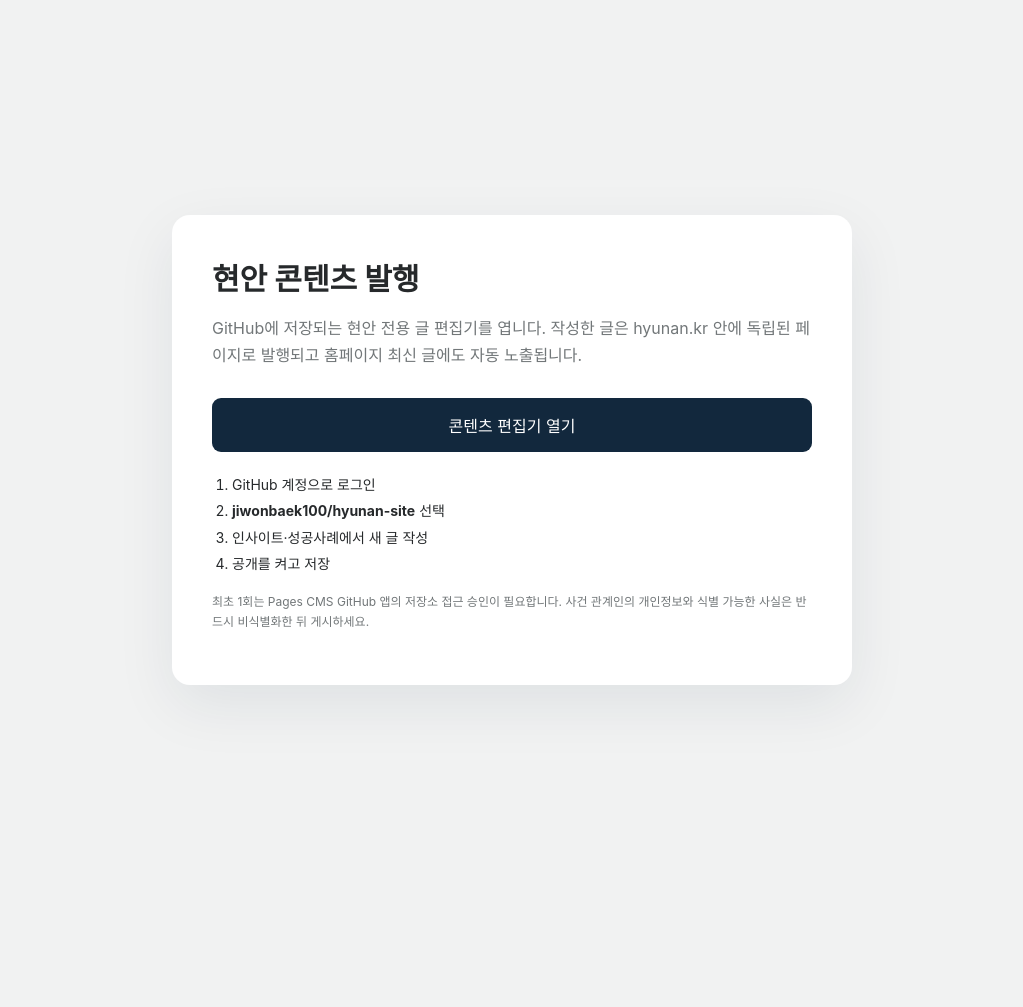
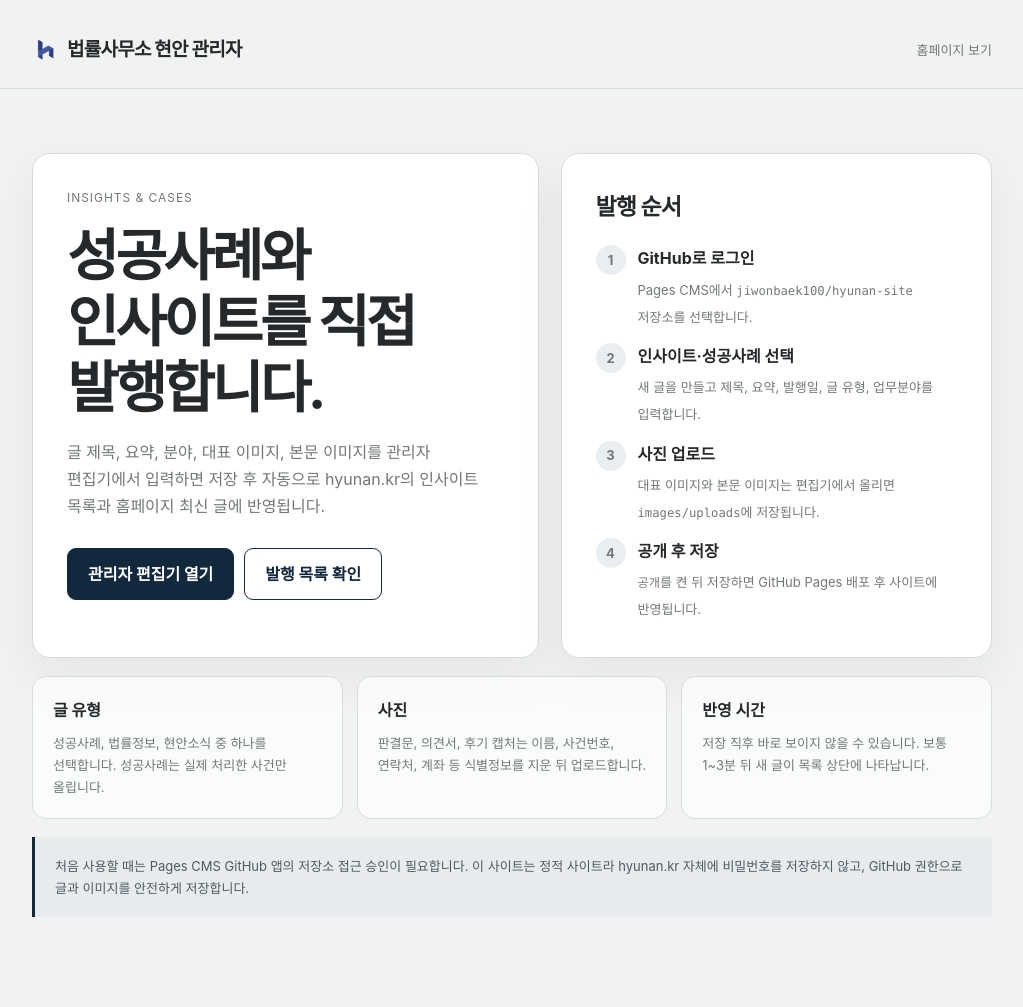
Before and after one commit to jiwonbaek100/hyunan-site, a Jekyll site: the page admin/index.html, which Jekyll copies as it is, in a window 1280 px wide. Shown: the whole page, without its empty margins (128-1151 px from the left). Built offline with Jekyll 4.4.1, drawn with Linux system fonts in a browser that asks for light colours; before the commit the page ends 900 px from its top, so only the background shows below that.

Commit message:
관리자 콘텐츠 발행 안내 개선

```diff
--- a/admin/index.html
+++ b/admin/index.html
@@ -1 +1,84 @@
-<!doctype html><html lang="ko"><head><meta charset="utf-8"><meta name="viewport" content="width=device-width,initial-scale=1"><meta name="robots" content="noindex,nofollow"><title>현안 콘텐츠 발행</title><style>body{margin:0;background:#f1f2f2;color:#26292b;font-family:-apple-system,BlinkMacSystemFont,"Noto Sans KR",sans-serif;display:grid;min-height:100vh;place-items:center}.box{width:min(calc(100% - 40px),600px);background:#fff;border-radius:18px;padding:40px;box-shadow:0 20px 60px rgba(18,40,61,.08)}h1{font-size:30px;margin:0 0 15px}p{color:#727779;line-height:1.7}.button{display:block;text-align:center;background:#12283d;color:#fff;text-decoration:none;padding:15px;border-radius:9px;margin:28px 0 20px}.steps{font-size:14px;padding-left:20px;line-height:1.9}.note{font-size:12px}</style></head><body><main class="box"><h1>현안 콘텐츠 발행</h1><p>GitHub에 저장되는 현안 전용 글 편집기를 엽니다. 작성한 글은 hyunan.kr 안에 독립된 페이지로 발행되고 홈페이지 최신 글에도 자동 노출됩니다.</p><a class="button" href="https://app.pagescms.org/" target="_blank" rel="noopener">콘텐츠 편집기 열기</a><ol class="steps"><li>GitHub 계정으로 로그인</li><li><strong>jiwonbaek100/hyunan-site</strong> 선택</li><li>인사이트·성공사례에서 새 글 작성</li><li>공개를 켜고 저장</li></ol><p class="note">최초 1회는 Pages CMS GitHub 앱의 저장소 접근 승인이 필요합니다. 사건 관계인의 개인정보와 식별 가능한 사실은 반드시 비식별화한 뒤 게시하세요.</p></main></body></html>
+<!doctype html>
+<html lang="ko">
+<head>
+  <meta charset="utf-8">
+  <meta name="viewport" content="width=device-width,initial-scale=1">
+  <meta name="robots" content="noindex,nofollow">
+  <title>현안 홈페이지 관리자</title>
+  <style>
+    :root{--bg:#f1f2f2;--paper:#fff;--ink:#26292b;--sub:#727779;--line:#d9dcdd;--navy:#12283d;--blue:#8bb1c6}
+    *{box-sizing:border-box}
+    body{margin:0;background:var(--bg);color:var(--ink);font-family:-apple-system,BlinkMacSystemFont,"Noto Sans KR",sans-serif;line-height:1.7;word-break:keep-all}
+    a{color:inherit;text-decoration:none}
+    .wrap{width:min(calc(100% - 40px),960px);margin:auto}
+    header{padding:34px 0 22px;border-bottom:1px solid var(--line)}
+    .nav{display:flex;align-items:center;justify-content:space-between;gap:20px}
+    .brand{display:flex;align-items:center;gap:10px;font-size:19px;font-weight:700;letter-spacing:-.04em}
+    .brand img{width:25px;height:27px;object-fit:contain}
+    .home{font-size:13px;color:var(--sub)}
+    main{padding:64px 0 90px}
+    .hero{display:grid;grid-template-columns:1.08fr .92fr;gap:22px;align-items:stretch}
+    .panel{background:var(--paper);border:1px solid var(--line);border-radius:18px;padding:34px;box-shadow:0 18px 48px rgba(18,40,61,.06)}
+    .eyebrow{margin:0 0 14px;color:var(--sub);font-size:12px;letter-spacing:.08em;text-transform:uppercase}
+    h1{margin:0 0 18px;font-size:clamp(34px,5vw,56px);line-height:1.18;letter-spacing:-.06em}
+    h2{margin:0 0 18px;font-size:23px;letter-spacing:-.04em}
+    p{margin:0;color:var(--sub)}
+    .lead{font-size:16px;max-width:620px}
+    .actions{display:flex;gap:10px;flex-wrap:wrap;margin-top:28px}
+    .button{display:inline-flex;align-items:center;justify-content:center;min-height:52px;padding:0 20px;border-radius:9px;border:1px solid var(--navy);background:var(--navy);color:#fff;font-weight:700}
+    .button.secondary{background:#fff;color:var(--navy)}
+    .checklist{display:grid;gap:13px;margin-top:8px}
+    .check{display:grid;grid-template-columns:30px 1fr;gap:12px;align-items:start}
+    .num{display:grid;place-items:center;width:30px;height:30px;border-radius:50%;background:#e8eef1;color:var(--navy);font-size:12px;font-weight:700}
+    .check strong{display:block;margin-bottom:3px}
+    .check span{color:var(--sub);font-size:13px}
+    .grid{display:grid;grid-template-columns:repeat(3,1fr);gap:14px;margin-top:18px}
+    .card{background:rgba(255,255,255,.68);border:1px solid var(--line);border-radius:14px;padding:20px}
+    .card strong{display:block;margin-bottom:8px}
+    .card p{font-size:13px}
+    .notice{margin-top:18px;padding:18px 20px;border-left:3px solid var(--navy);background:#e7ebed;color:#4e5b62;font-size:13px}
+    code{font-family:ui-monospace,SFMono-Regular,Menlo,monospace;font-size:.94em}
+    @media(max-width:760px){main{padding-top:42px}.hero,.grid{grid-template-columns:1fr}.panel{padding:26px}.actions{display:grid}.button{width:100%}}
+  </style>
+</head>
+<body>
+  <header>
+    <div class="wrap nav">
+      <a class="brand" href="/"><img src="/images/hyeonan-logo.png" alt="">법률사무소 현안 관리자</a>
+      <a class="home" href="/">홈페이지 보기</a>
+    </div>
+  </header>
+  <main>
+    <div class="wrap">
+      <section class="hero">
+        <div class="panel">
+          <p class="eyebrow">Insights & Cases</p>
+          <h1>성공사례와 인사이트를 직접 발행합니다.</h1>
+          <p class="lead">글 제목, 요약, 분야, 대표 이미지, 본문 이미지를 관리자 편집기에서 입력하면 저장 후 자동으로 hyunan.kr의 인사이트 목록과 홈페이지 최신 글에 반영됩니다.</p>
+          <div class="actions">
+            <a class="button" href="https://app.pagescms.org/" target="_blank" rel="noopener">관리자 편집기 열기</a>
+            <a class="button secondary" href="/insights/" target="_blank" rel="noopener">발행 목록 확인</a>
+          </div>
+        </div>
+        <aside class="panel">
+          <h2>발행 순서</h2>
+          <div class="checklist">
+            <div class="check"><span class="num">1</span><div><strong>GitHub로 로그인</strong><span>Pages CMS에서 <code>jiwonbaek100/hyunan-site</code> 저장소를 선택합니다.</span></div></div>
+            <div class="check"><span class="num">2</span><div><strong>인사이트·성공사례 선택</strong><span>새 글을 만들고 제목, 요약, 발행일, 글 유형, 업무분야를 입력합니다.</span></div></div>
+            <div class="check"><span class="num">3</span><div><strong>사진 업로드</strong><span>대표 이미지와 본문 이미지는 편집기에서 올리면 <code>images/uploads</code>에 저장됩니다.</span></div></div>
+            <div class="check"><span class="num">4</span><div><strong>공개 후 저장</strong><span><code>공개</code>를 켠 뒤 저장하면 GitHub Pages 배포 후 사이트에 반영됩니다.</span></div></div>
+          </div>
+        </aside>
+      </section>
+
+      <section class="grid" aria-label="작성 전 확인사항">
+        <div class="card"><strong>글 유형</strong><p>성공사례, 법률정보, 현안소식 중 하나를 선택합니다. 성공사례는 실제 처리한 사건만 올립니다.</p></div>
+        <div class="card"><strong>사진</strong><p>판결문, 의견서, 후기 캡처는 이름, 사건번호, 연락처, 계좌 등 식별정보를 지운 뒤 업로드합니다.</p></div>
+        <div class="card"><strong>반영 시간</strong><p>저장 직후 바로 보이지 않을 수 있습니다. 보통 1~3분 뒤 새 글이 목록 상단에 나타납니다.</p></div>
+      </section>
+
+      <p class="notice">처음 사용할 때는 Pages CMS GitHub 앱의 저장소 접근 승인이 필요합니다. 이 사이트는 정적 사이트라 hyunan.kr 자체에 비밀번호를 저장하지 않고, GitHub 권한으로 글과 이미지를 안전하게 저장합니다.</p>
+    </div>
+  </main>
+</body>
+</html>
```
Also changed, not shown: 성공사례-업데이트-가이드.md (+27 -20 lines), .pages.yml, 1 other file.
